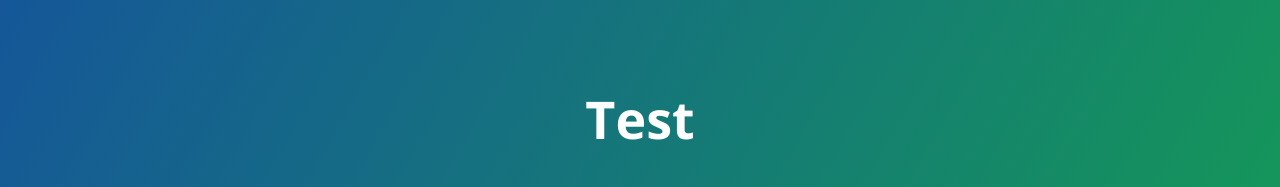
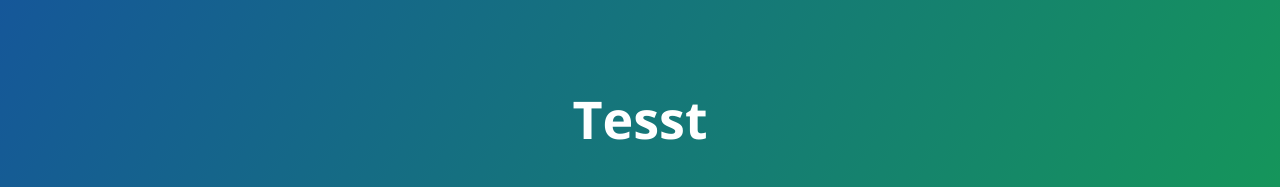
Before and after one commit to mohamedshabaan1/test, a plain HTML site: page index.html in a window 1280 px wide. Shown: the top 187 px of the page. Drawn offline with nearby package versions, Linux system fonts and the light colour scheme.

Commit message:
Update index.html

```diff
--- a/index.html
+++ b/index.html
@@ -11,7 +11,7 @@
   </head>
   <body>
     <section class="page-header">
-      <h1 class="project-name">Test</h1>
+      <h1 class="project-name">Tesst</h1>
       <h2 class="project-tagline"></h2>
       <a href="https://github.com/mohamedshabaan1/test" class="btn">View on GitHub</a>
       <a href="https://github.com/mohamedshabaan1/test/zipball/master" class="btn">Download .zip</a>
```
